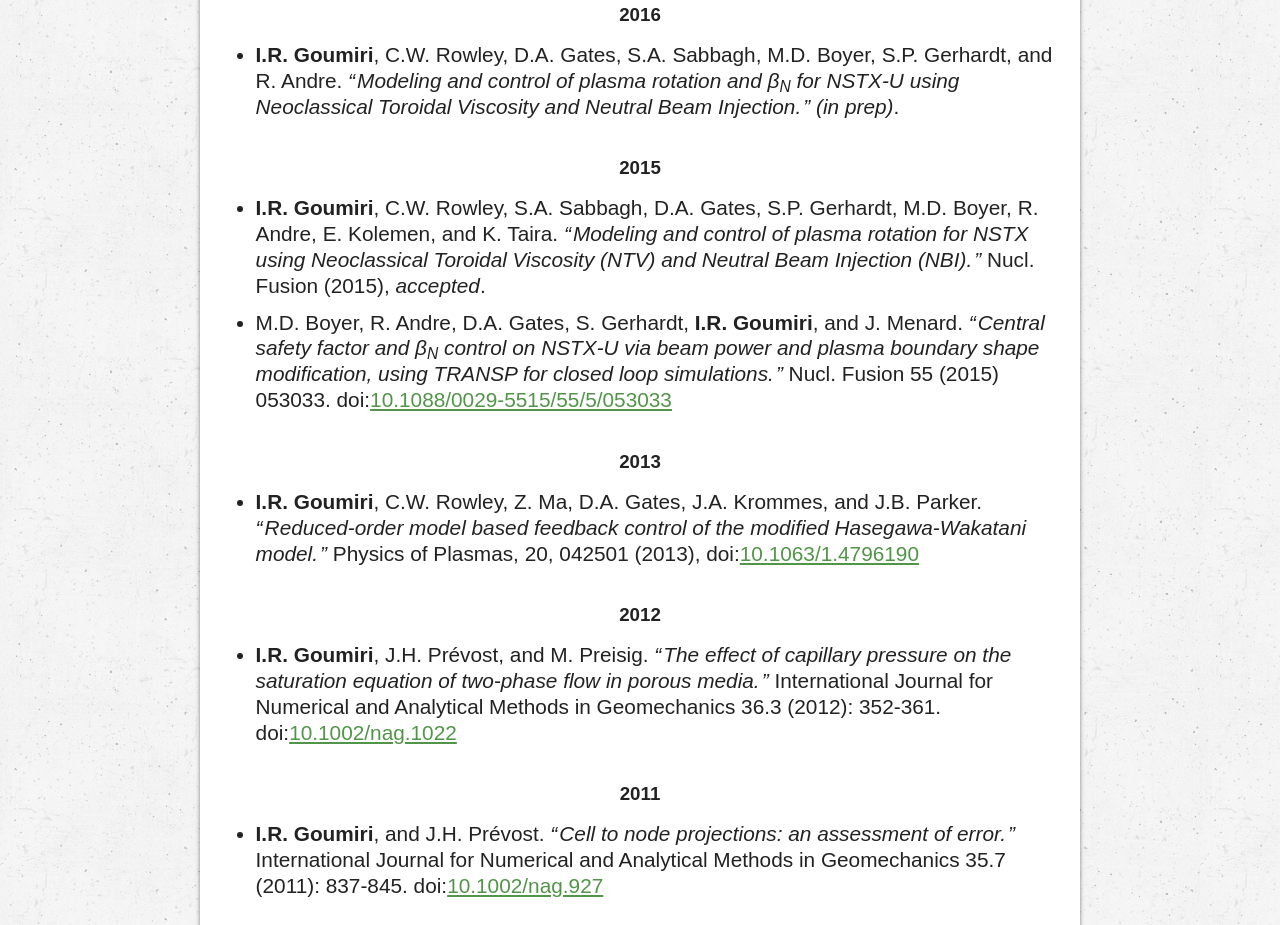
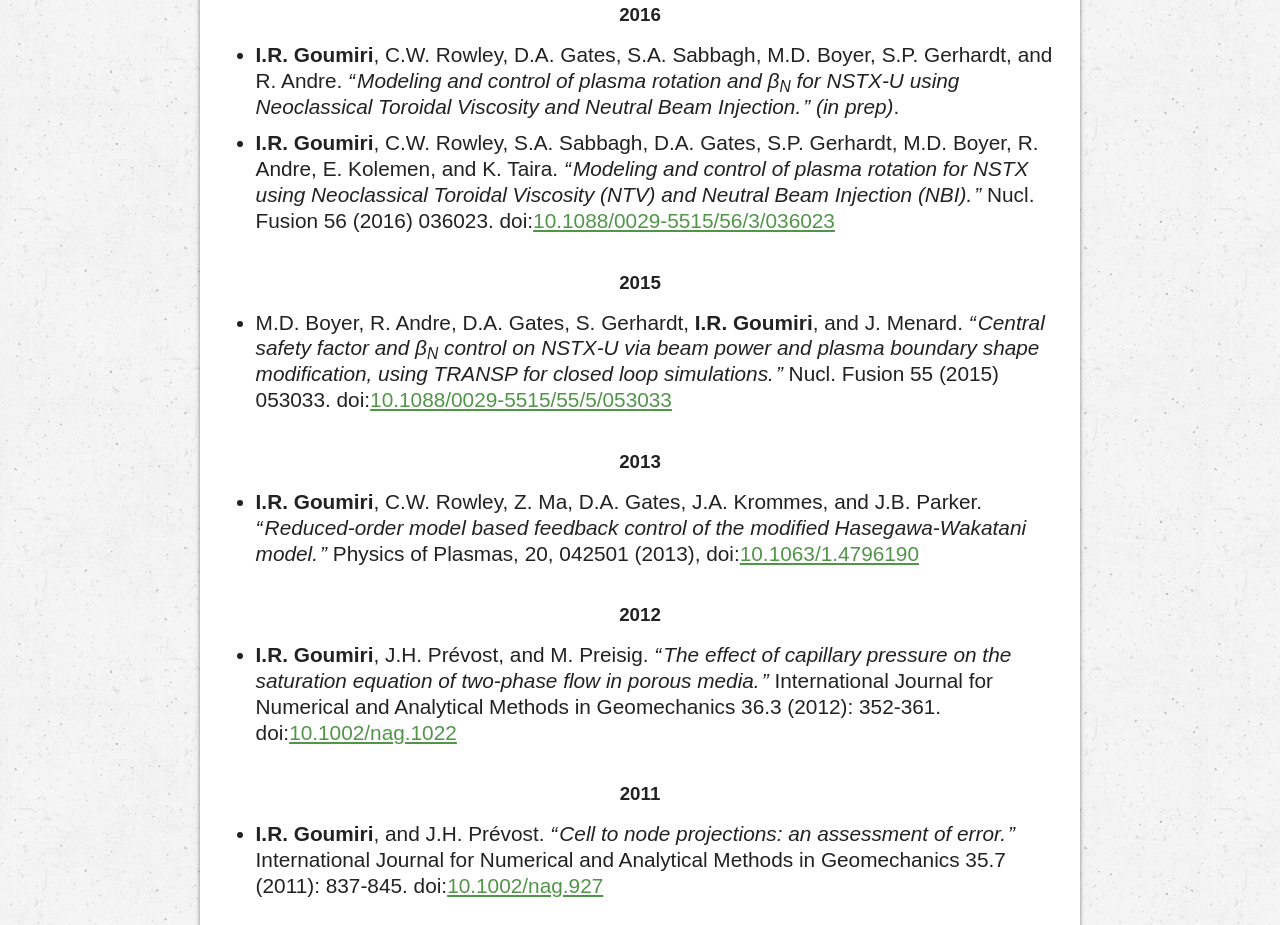
Before and after one commit to igoumiri/imenegoumiri.me, a plain HTML site: page index.html in a window 1280 px wide. Shown: the part 795-1720 px from the top of the page. Drawn offline with Linux system fonts and the light colour scheme.

Commit message:
Update paper reference after publication

```diff
--- a/index.html
+++ b/index.html
@@ -285,14 +285,14 @@
 						<span class="title">Modeling and control of plasma rotation and β<sub>N</sub> for NSTX-U using Neoclassical Toroidal Viscosity and Neutral Beam Injection.</span>
 						<em>(in prep)</em>.
 					</li>
+					<li><span class="me">I.R. Goumiri</span>, C.W. Rowley, S.A. Sabbagh, D.A. Gates, S.P. Gerhardt, M.D. Boyer, R. Andre, E. Kolemen, and K. Taira.
+						<span class="title">Modeling and control of plasma rotation for NSTX using Neoclassical Toroidal Viscosity (NTV) and Neutral Beam Injection (NBI).</span>
+						Nucl. Fusion 56 (2016) 036023.
+						doi:<a href="http://dx.doi.org/10.1088/0029-5515/56/3/036023">10.1088/0029-5515/56/3/036023</a>
+					</li>
 				</ul>
 				<h3>2015</h3>
 				<ul>
-					<li><span class="me">I.R. Goumiri</span>, C.W. Rowley, S.A. Sabbagh, D.A. Gates, S.P. Gerhardt, M.D. Boyer, R. Andre, E. Kolemen, and K. Taira.
-						<span class="title">Modeling and control of plasma rotation for NSTX using Neoclassical Toroidal Viscosity (NTV) and Neutral Beam Injection (NBI).</span>
-						Nucl. Fusion (2015),
-						<em>accepted</em>.
-					</li>
 					<li>M.D. Boyer, R. Andre, D.A. Gates, S. Gerhardt, <span class="me">I.R. Goumiri</span>, and J. Menard.
 						<span class="title">Central safety factor and β<sub>N</sub> control on NSTX-U via beam power and plasma boundary shape modification, using TRANSP for closed loop simulations.</span>
 						Nucl. Fusion 55 (2015) 053033.
```
